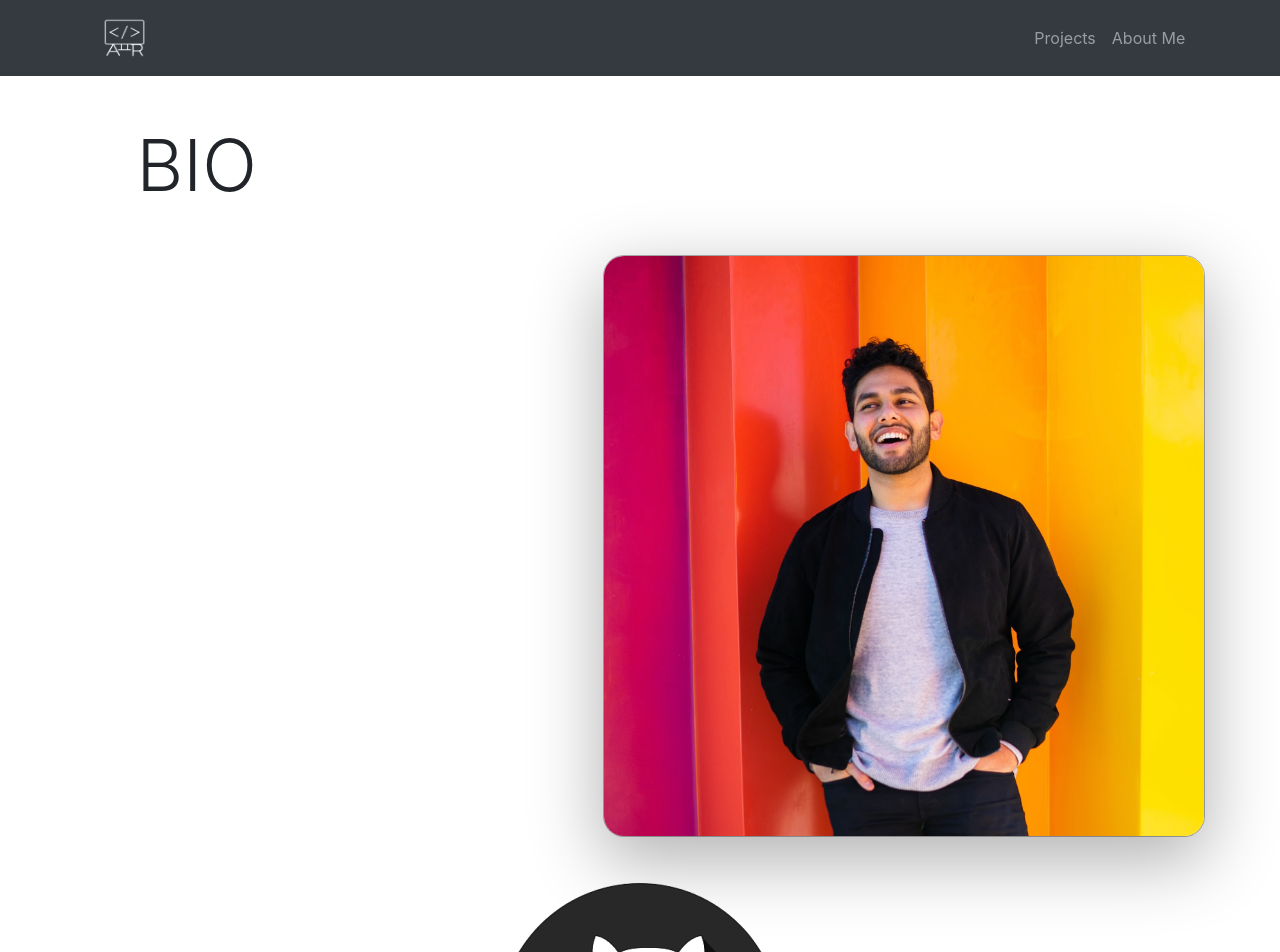
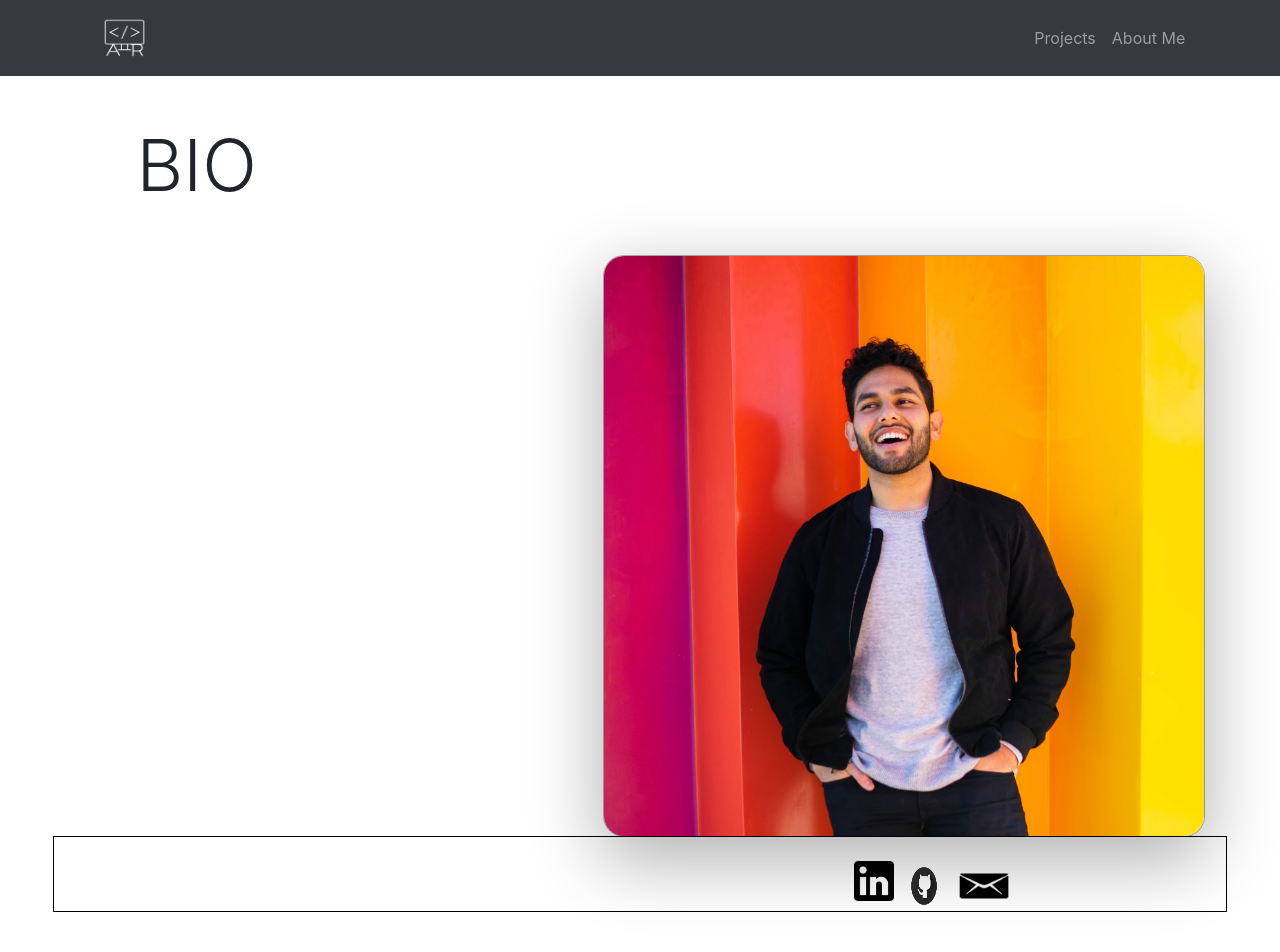
Before and after one commit to alirizvi061/Portfolio, a React (Create React App) app: page /about in a window 1280 px wide. Shown: the top 952 px of the page. Built offline with nearby package versions, Linux system fonts and the light colour scheme.

Commit message:
working on link logos

```diff
--- a/src/App.css
+++ b/src/App.css
@@ -193,3 +193,24 @@ body {
   color: black;
   background-color: white;
 }
+
+.myLinkDiv {
+  display: flex;
+  justify-content: flex-end;
+  padding-right: 18%;
+  padding-top: 2%;
+  border: 1px solid black;
+}
+
+.myLinks {
+  width: 60px;
+  height: 50px;
+}
+
+.linkedIn {
+  height: 40px;
+  width: 40px;
+}
+
+.gitHub {
+}
--- a/src/components/About.jsx
+++ b/src/components/About.jsx
@@ -8,10 +8,23 @@ class About extends Component {
         <h1 className=" aboutTitle display-3 float-left p-5">BIO</h1>
 
         <img src={Picture} className="profilePic" alt="profile" />
+
         <div className="myLinkDiv">
-          <img src="github-logo.png" className="myLinks" alt="github logo" />
-          <img src="linkedin-logo.png" className="myLinks" alt="github logo" />
-          <img src="email-logo.png" className="myLinks" alt="github logo" />
+          <img
+            src="linkedin-logo.png"
+            className="myLinks linkedIn"
+            alt="github logo"
+          />
+          <img
+            src="github-logo.png"
+            className="myLinks gitHub"
+            alt="github logo"
+          />
+          <img
+            src="email-logo.png"
+            className="myLinks email"
+            alt="github logo"
+          />
         </div>
 
         <p className="aboutPara ">
```
